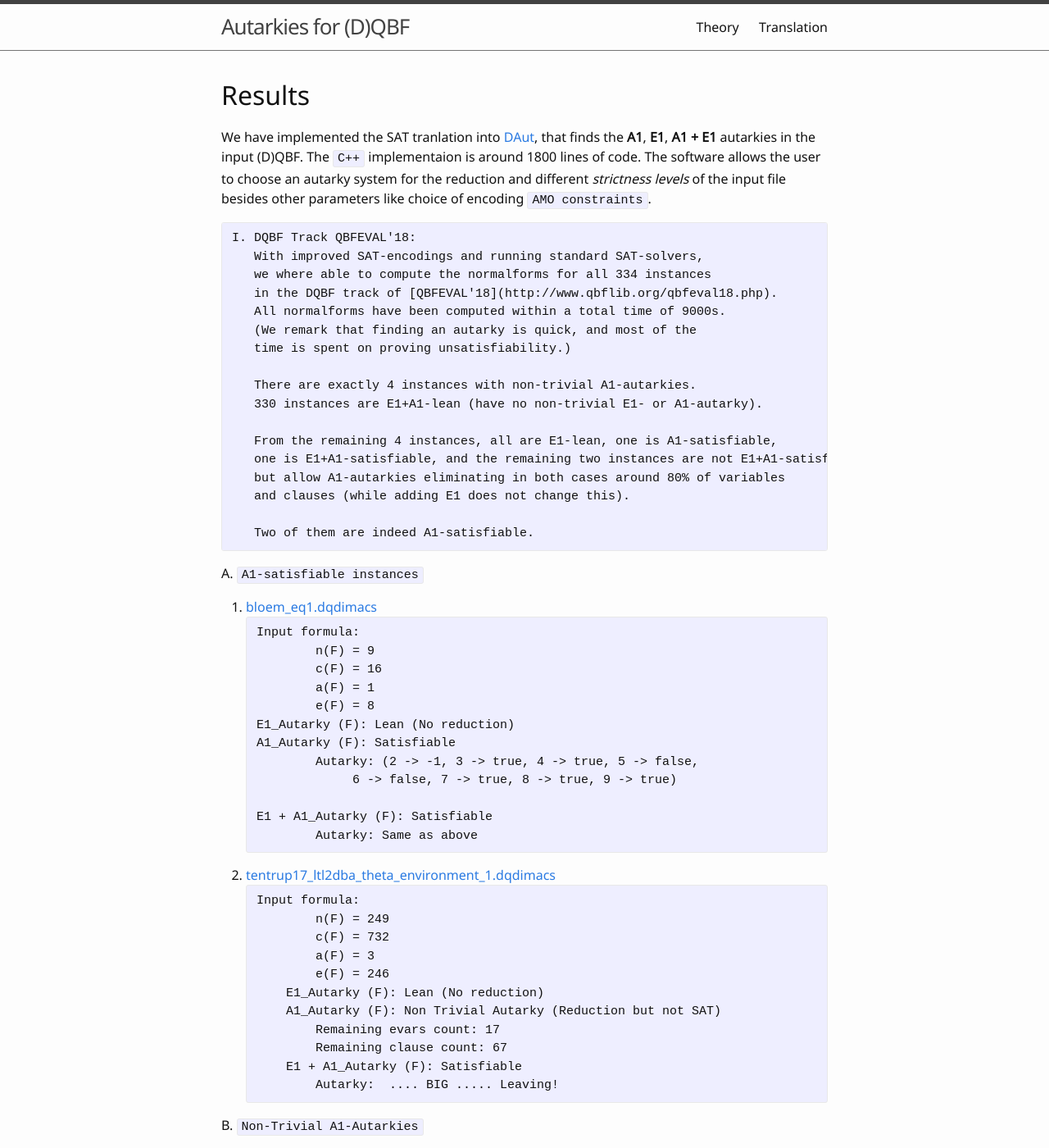
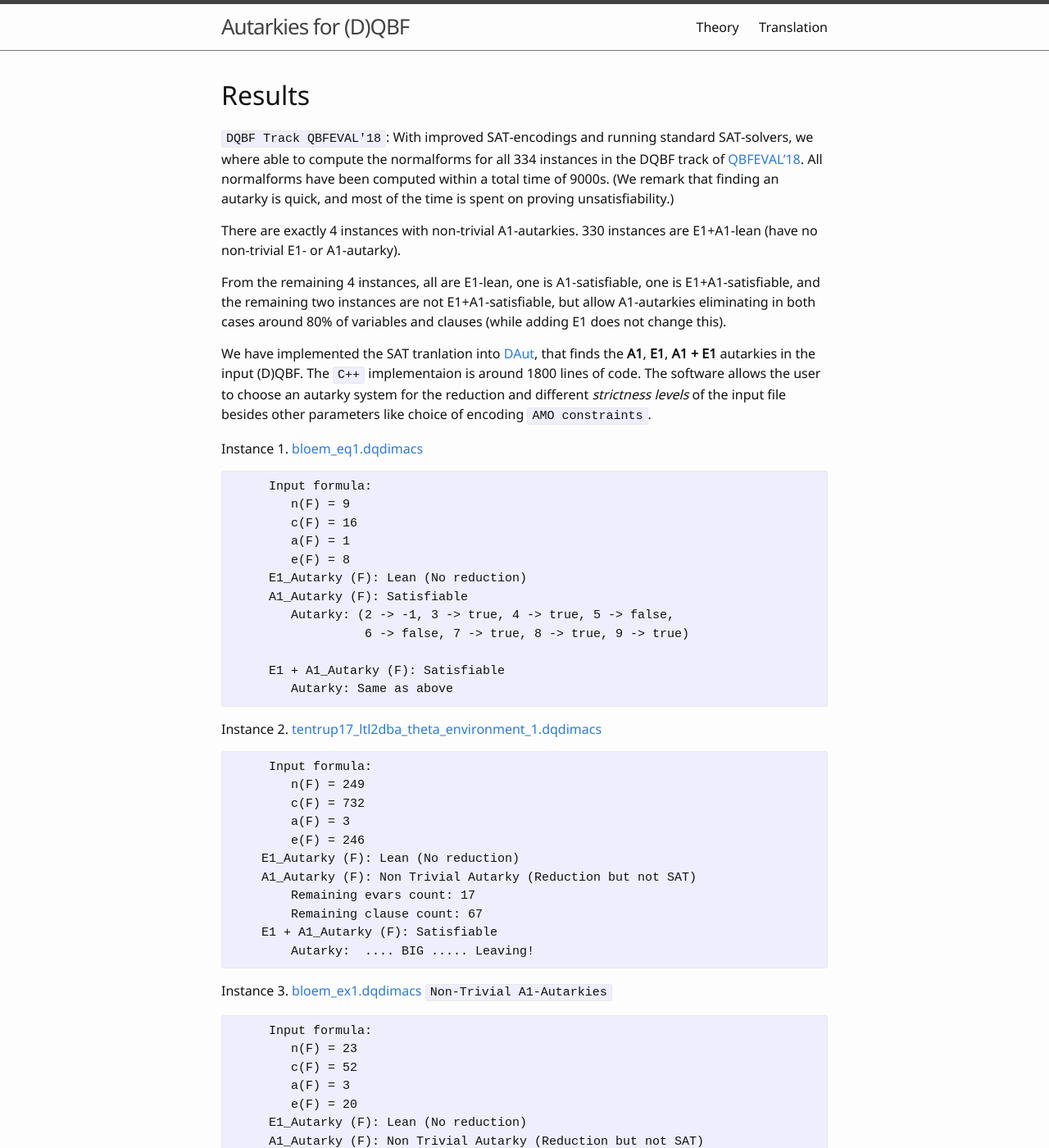
Before and after one commit to Autarkies/Autarkies.github.io, a Jekyll site: the page built from results.md, in a window 1280 px wide and 1400 px high. Shown: the whole window at 82% size. Built offline with Jekyll 4.4.1, drawn with Linux system fonts in a browser that asks for light colours; some of the changed text lies outside the part shown.

Commit message:
Restructed the page

````diff
--- a/results.md
+++ b/results.md
@@ -3,11 +3,8 @@ title: Results
 ---
 
 # Results
-We have implemented the SAT tranlation into [DAut](https://github.com/arey0pushpa/dcnf-autarky), that finds the **A1**, **E1**, **A1 + E1** autarkies in the input (D)QBF. The `C++` implementaion is around 1800 lines of code.
-The software allows the user to choose an autarky system for the reduction and different *strictness levels* of the input file besides other parameters like choice of encoding `AMO constraints`.
 
-```
-I. DQBF Track QBFEVAL'18:
+``DQBF Track QBFEVAL'18``:
    With improved SAT-encodings and running standard SAT-solvers,
    we where able to compute the normalforms for all 334 instances
    in the DQBF track of [QBFEVAL'18](http://www.qbflib.org/qbfeval18.php).
@@ -23,12 +20,13 @@ I. DQBF Track QBFEVAL'18:
    but allow A1-autarkies eliminating in both cases around 80% of variables
    and clauses (while adding E1 does not change this).
 
-   Two of them are indeed A1-satisfiable.
-```
+   We have implemented the SAT tranlation into [DAut](https://github.com/arey0pushpa/dcnf-autarky),
+   that finds the **A1**, **E1**, **A1 + E1** autarkies in the input (D)QBF.
+   The `C++` implementaion is around 1800 lines of code. The software allows the user to choose an
+   autarky system for the reduction and different *strictness levels* of the input file besides
+   other parameters like choice of encoding `AMO constraints`.
 
-A. ``A1-satisfiable instances``
-
-  1. [bloem\_eq1.dqdimacs](https://github.com/arey0pushpa/dcnf-autarky/blob/master/dcnf/examples/bloem_eq1.dqdimacs)
+  Instance 1. [bloem\_eq1.dqdimacs](https://github.com/arey0pushpa/dcnf-autarky/blob/master/dcnf/examples/bloem_eq1.dqdimacs)
 ```
      Input formula:
     	n(F) = 9
@@ -43,7 +41,7 @@ A. ``A1-satisfiable instances``
      E1 + A1_Autarky (F): Satisfiable
      	Autarky: Same as above
 ```
-  2. [tentrup17\_ltl2dba\_theta\_environment\_1.dqdimacs](https://github.com/arey0pushpa/dcnf-autarky/blob/master/dcnf/examples/tentrup17_ltl2dba_theta_environment_1.dqdimacs)
+  Instance 2. [tentrup17\_ltl2dba\_theta\_environment\_1.dqdimacs](https://github.com/arey0pushpa/dcnf-autarky/blob/master/dcnf/examples/tentrup17_ltl2dba_theta_environment_1.dqdimacs)
 ```
      Input formula:
     	n(F) = 249
@@ -58,8 +56,7 @@ A. ``A1-satisfiable instances``
     	Autarky:  .... BIG ..... Leaving!
 ```
 
-B. ``Non-Trivial A1-Autarkies``
-  1. [bloem\_ex1.dqdimacs](https://github.com/arey0pushpa/dcnf-autarky/blob/master/dcnf/examples/bloem_ex1.dqdimacs)
+  Instance 3. [bloem\_ex1.dqdimacs](https://github.com/arey0pushpa/dcnf-autarky/blob/master/dcnf/examples/bloem_ex1.dqdimacs) ``Non-Trivial A1-Autarkies``
 ```
      Input formula:
     	n(F) = 23
@@ -74,7 +71,7 @@ B. ``Non-Trivial A1-Autarkies``
       	Autarky: Same as above
 ```
 
-  2. [bloem\_ex2.dqdimacs](https://github.com/arey0pushpa/dcnf-autarky/blob/master/dcnf/examples/bloem_ex2.dqdimacs)
+  Instance 4. [bloem\_ex2.dqdimacs](https://github.com/arey0pushpa/dcnf-autarky/blob/master/dcnf/examples/bloem_ex2.dqdimacs) ``Non-Trivial A1-Autarkies``
 ```
      Input formula:
    	 n(F) = 60
````
